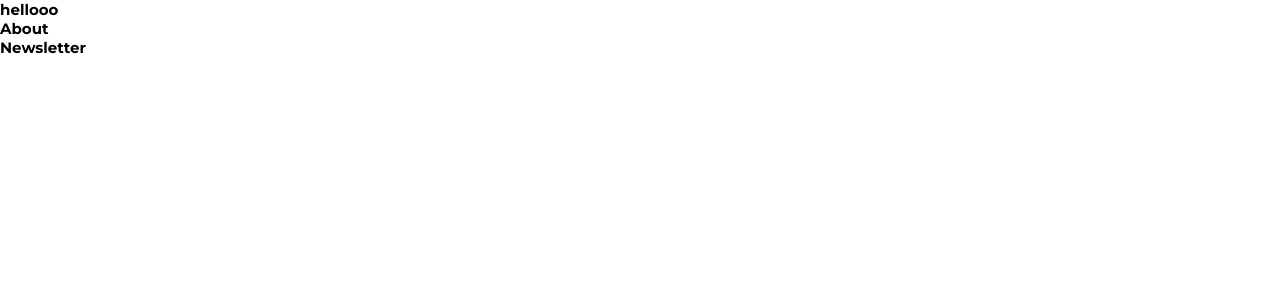
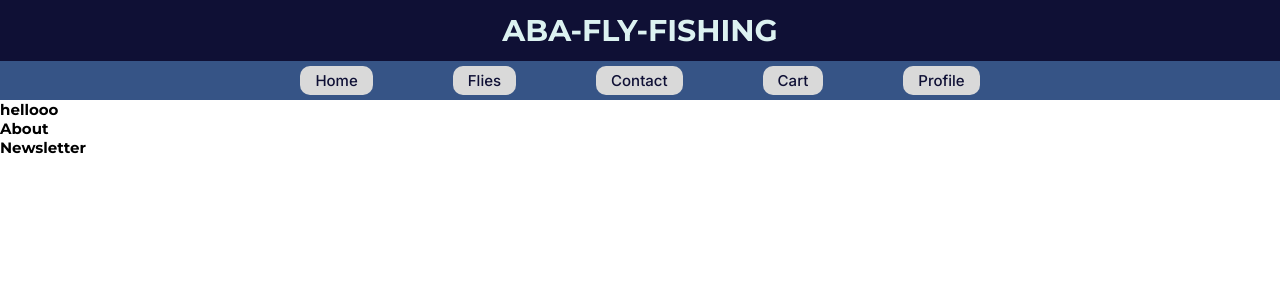
Before and after one commit to WeBstwr/Aba-Fly-Fishing, a React (Vite) app in the folder Client/: page / in a window 1280 px wide. Shown: the top 300 px of the page. Built offline with nearby package versions, Linux system fonts and the light colour scheme.

Commit message:
create the header
I have created the header for the client-side

I have also connected all the pages.

```diff
--- a/Client/src/App.jsx
+++ b/Client/src/App.jsx
@@ -1,22 +1,25 @@
 import "./assets/globals.css";
-// import Header from "./components/Header/Header";
+import Header from "./components/Header/Header";
 import Home from "./pages/Home/Home";
-// import Leadership from "./pages/Leadership/Leadership";
-// import Tracks from "./pages/Tracks/Tracks";
-// import Events from "./pages/Events/Events";
+import Flies from "./pages/Flies/Flies";
+import Contact from "./pages/Contact/Contact";
+import Cart from "./pages/Cart/Cart";
+import Profile from "./pages/Profile/Profile";
 // import Footer from "./components/Footer/Footer";
+
 import { BrowserRouter, Routes, Route } from "react-router-dom";
 
 function App() {
   return (
     <>
       <BrowserRouter>
-        {/* <Header /> */}
+        <Header />
         <Routes>
           <Route path="/" element={<Home />} />
-          {/* <Route path="Leadership/" element={<Leadership />} />
-          <Route path="Tracks/" element={<Tracks />} />
-          <Route path="Events/" element={<Events />} /> */}
+          <Route exact path="Flies/" element={<Flies />} />
+          <Route path="Contact/" element={<Contact />} />
+          <Route path="Cart/" element={<Cart />} />
+          <Route path="Profile/" element={<Profile />} />
         </Routes>
         {/* <Footer /> */}
       </BrowserRouter>
--- /dev/null
+++ b/Client/src/components/Header/Header.jsx
@@ -0,0 +1,13 @@
+import HeaderTop from "./HeaderTop";
+import HeaderBottom from "./HeaderBottom";
+
+const Header = () => {
+  return (
+    <header className="header">
+      <HeaderTop />
+      <HeaderBottom />
+    </header>
+  );
+};
+
+export default Header;
--- /dev/null
+++ b/Client/src/components/Header/HeaderBottom.jsx
@@ -0,0 +1,30 @@
+import { Link } from "react-router-dom";
+import "./header.css";
+
+const HeaderBottom = () => {
+  return (
+    <div className="header-btm">
+      <nav className="header-nav">
+        <ol className="header-nav-list">
+          <li className="header-nav-item">
+            <Link to="/">home</Link>
+          </li>
+          <li className="header-nav-item">
+            <Link to="/Flies">flies</Link>
+          </li>
+          <li className="header-nav-item">
+            <Link to="/Contact">contact</Link>
+          </li>
+          <li className="header-nav-item">
+            <Link to="/Cart">cart</Link>
+          </li>
+          <li className="header-nav-item">
+            <Link to="/Profile">profile</Link>
+          </li>
+        </ol>
+      </nav>
+    </div>
+  );
+};
+
+export default HeaderBottom;
--- /dev/null
+++ b/Client/src/components/Header/HeaderTop.jsx
@@ -0,0 +1,13 @@
+import "./header.css";
+
+
+
+const HeaderTop = () => {
+  return (
+    <div className="header-top">
+      <h1 className="logo">ABA-FLY-FISHING</h1>
+    </div>
+  );
+};
+
+export default HeaderTop;
--- /dev/null
+++ b/Client/src/components/Header/header.css
@@ -0,0 +1,40 @@
+.header-top{
+    background-color: var(--first-color);
+    color: var(--fourth-color);
+    padding: 1.2rem 0;
+    font-size: 1.5rem;
+    text-align: center;
+}
+
+.header-btm {
+    background-color: var(--second-color);
+    align-items: center;
+    padding: 1rem 4rem;
+  }
+
+  .header-nav-list {
+    display: flex;
+    justify-content: center;
+    align-items: center;
+    gap: 8rem;
+    row-gap: 2rem;
+    list-style: none;
+    flex-wrap: wrap;
+  }
+
+  .header-nav-item a {
+    background-color: var(--fifth-color);
+    border-radius: 10px;
+    text-decoration: none;
+    color: var(--first-color);
+    text-transform: capitalize;
+    font-size: 1.5rem;
+    font-weight: 500;
+    padding: .5rem 1.5rem;
+    transition: all 0.5s ease;
+  }
+
+  .header-nav-item a:hover {
+    background-color: var(--fourth-color);
+    /* background-color: var(--fourth-color); */
+  }
```
